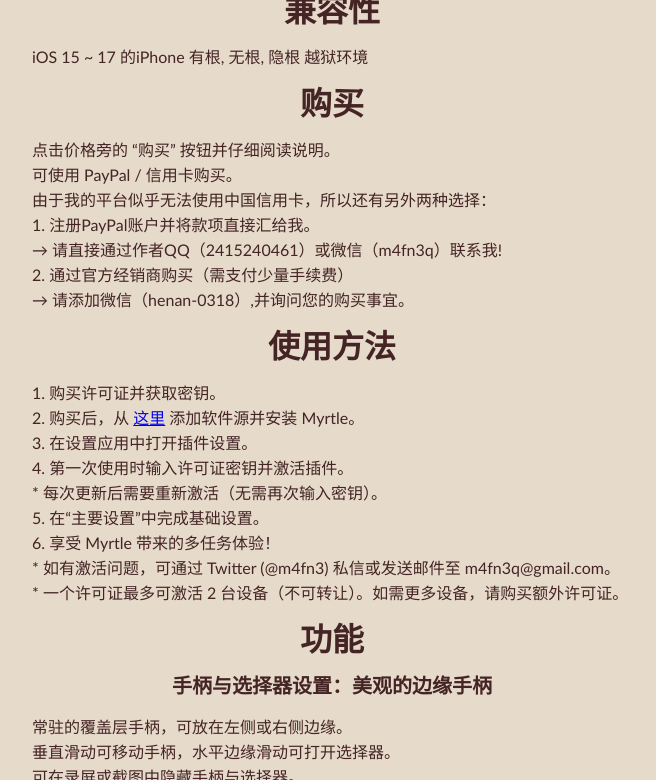
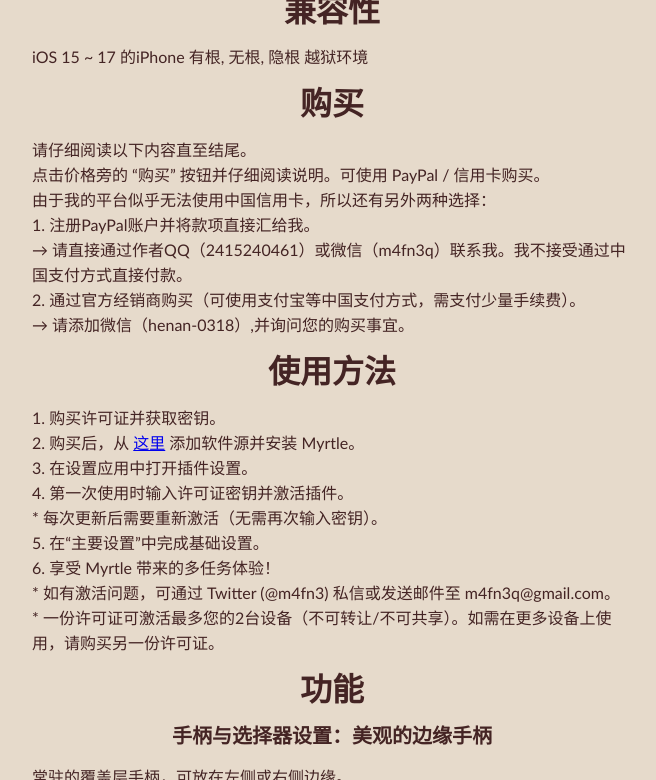
Before and after one commit to m4fn3/repo, a Jekyll site: the page web/Myrtle_zh_hans.html, which Jekyll copies as it is, in a window 1280 px wide and 900 px high, scrolled down 764 px, cut to the strip 120-900 px from the top of the window. Shown: the whole strip, without its empty margins (308-964 px from the left). Built offline with Jekyll 4.4.1, drawn with Linux system fonts in a browser that asks for light colours; nearby versions of some CDN libraries.

Commit message:
chore: update website

```diff
--- a/web/Myrtle.html
+++ b/web/Myrtle.html
@@ -87,7 +87,7 @@
                 5. Configure your basic settings in “Main Settings.”<br>
                 6. Enjoy the tweak :&#041; <br>
                 * If you have any questions about activation, feel free to DM me on Twitter (@m4fn3) or email m4fn3q@gmail.com<br>
-                * One license can activate up to 2 iDevices (not transferable). If you want to use it on more devices, please buy another license.
+                * One license can activate up to YOUR 2 devices (not transferable / not sharable). If you want to use it on more devices, please buy another license.
             </p>
 
             <h1>Features</h1>
--- a/web/Myrtle_zh_hans.html
+++ b/web/Myrtle_zh_hans.html
@@ -76,12 +76,12 @@
 
 			<h1>购买</h1>
 			<p>
-				点击价格旁的 “购买” 按钮并仔细阅读说明。<br>
-				可使用 PayPal / 信用卡购买。<br>
+				请仔细阅读以下内容直至结尾。<br>
+				点击价格旁的 “购买” 按钮并仔细阅读说明。可使用 PayPal / 信用卡购买。<br>
 				由于我的平台似乎无法使用中国信用卡，所以还有另外两种选择：<br>
                 1. 注册PayPal账户并将款项直接汇给我。<br>
-                → 请直接通过作者QQ（2415240461）或微信（m4fn3q）联系我!<br>
-                2. 通过官方经销商购买（需支付少量手续费）<br>
+                → 请直接通过作者QQ（2415240461）或微信（m4fn3q）联系我。我不接受通过中国支付方式直接付款。<br>
+				2. 通过官方经销商购买（可使用支付宝等中国支付方式，需支付少量手续费）。<br>
                 → 请添加微信（henan-0318）,并询问您的购买事宜。
 			</p>
 			<h1>使用方法</h1>
@@ -94,7 +94,7 @@
 				5. 在“主要设置”中完成基础设置。<br>
 				6. 享受 Myrtle 带来的多任务体验！<br>
 				* 如有激活问题，可通过 Twitter (@m4fn3) 私信或发送邮件至 m4fn3q@gmail.com。<br>
-				* 一个许可证最多可激活 2 台设备（不可转让）。如需更多设备，请购买额外许可证。
+				* 一份许可证可激活最多您的2台设备（不可转让/不可共享）。如需在更多设备上使用，请购买另一份许可证。
 			</p>
 
 			<h1>功能</h1>
```
